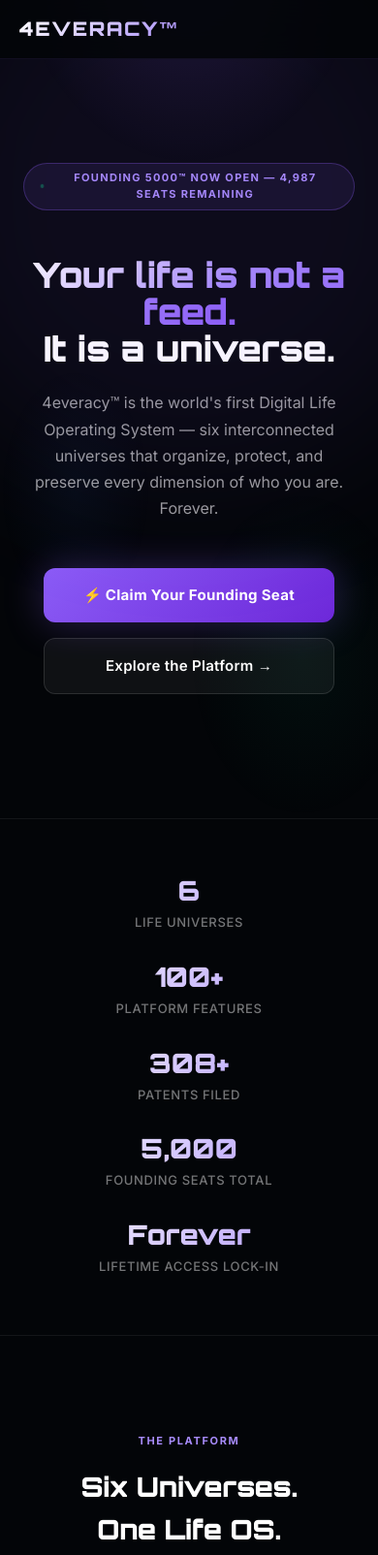
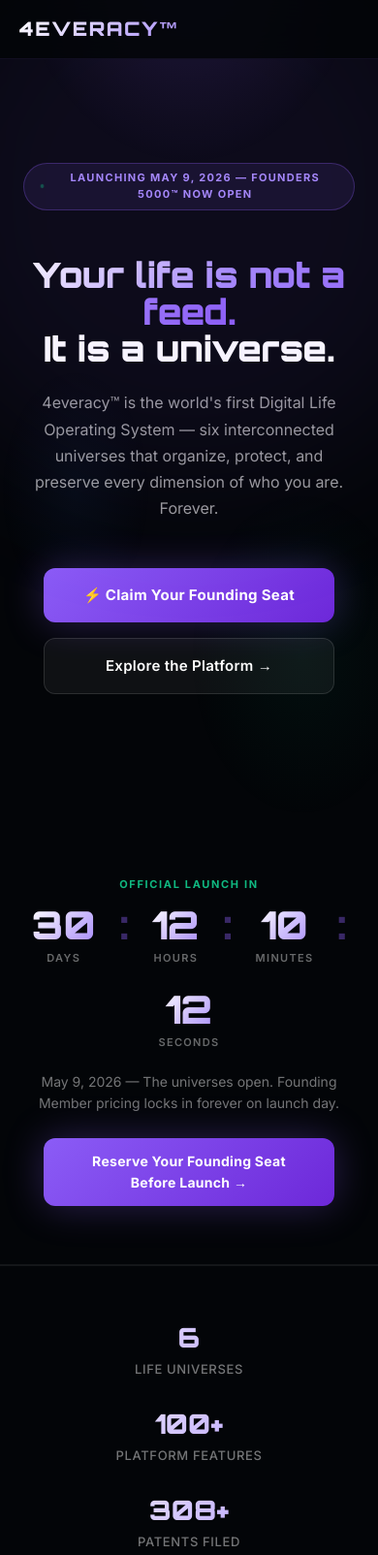
Before and after one commit to hirejeffreywilliams-design/4everacy-landing, a plain HTML site: page index.html in a window 390 px wide. Shown: the top 1604 px of the page at 97% size. Drawn offline with Linux system fonts and the light colour scheme.

Commit message:
Add 30-day launch countdown, update Stripe links, update launch messaging

```diff
--- a/index.html
+++ b/index.html
@@ -651,6 +651,7 @@
     <a href="#universes">Platform</a>
     <a href="#founders">Founders 5000</a>
     <a href="#how">How It Works</a>
+    <a href="#countdown">Launch Date</a>
     <a href="#waitlist" class="nav-cta">Join Now</a>
   </div>
 </nav>
@@ -662,7 +663,7 @@
     <div style="text-align:center;margin-bottom:16px;">
       <span class="hero-badge">
         <span class="dot"></span>
-        Founding 5000™ Now Open — 4,987 Seats Remaining
+        Launching May 9, 2026 — Founders 5000™ Now Open
       </span>
     </div>
     <h1 class="hero-title">
@@ -680,6 +681,36 @@
         Explore the Platform →
       </a>
     </div>
+  </div>
+</section>
+
+<!-- LAUNCH COUNTDOWN -->
+<section id="countdown" style="padding: 60px 24px; text-align: center; border-bottom: 1px solid rgba(255,255,255,0.07); position: relative; z-index: 1;">
+  <div style="max-width: 700px; margin: 0 auto;">
+    <div style="font-size: 11px; font-weight: 700; letter-spacing: 0.15em; text-transform: uppercase; color: #10B981; margin-bottom: 12px;">OFFICIAL LAUNCH IN</div>
+    <div id="countdown-timer" style="display: flex; justify-content: center; gap: 24px; flex-wrap: wrap; margin-bottom: 20px;">
+      <div style="text-align: center;">
+        <div id="days" style="font-family: 'Orbitron', sans-serif; font-size: clamp(40px, 8vw, 80px); font-weight: 900; background: linear-gradient(135deg, #ffffff, #a78bfa); -webkit-background-clip: text; -webkit-text-fill-color: transparent; background-clip: text; line-height: 1;">30</div>
+        <div style="font-size: 11px; color: rgba(255,255,255,0.4); letter-spacing: 0.12em; text-transform: uppercase; font-weight: 600; margin-top: 6px;">Days</div>
+      </div>
+      <div style="font-family: 'Orbitron', sans-serif; font-size: clamp(40px, 8vw, 80px); font-weight: 900; color: rgba(139,92,246,0.4); line-height: 1;">:</div>
+      <div style="text-align: center;">
+        <div id="hours" style="font-family: 'Orbitron', sans-serif; font-size: clamp(40px, 8vw, 80px); font-weight: 900; background: linear-gradient(135deg, #ffffff, #a78bfa); -webkit-background-clip: text; -webkit-text-fill-color: transparent; background-clip: text; line-height: 1;">00</div>
+        <div style="font-size: 11px; color: rgba(255,255,255,0.4); letter-spacing: 0.12em; text-transform: uppercase; font-weight: 600; margin-top: 6px;">Hours</div>
+      </div>
+      <div style="font-family: 'Orbitron', sans-serif; font-size: clamp(40px, 8vw, 80px); font-weight: 900; color: rgba(139,92,246,0.4); line-height: 1;">:</div>
+      <div style="text-align: center;">
+        <div id="minutes" style="font-family: 'Orbitron', sans-serif; font-size: clamp(40px, 8vw, 80px); font-weight: 900; background: linear-gradient(135deg, #ffffff, #a78bfa); -webkit-background-clip: text; -webkit-text-fill-color: transparent; background-clip: text; line-height: 1;">00</div>
+        <div style="font-size: 11px; color: rgba(255,255,255,0.4); letter-spacing: 0.12em; text-transform: uppercase; font-weight: 600; margin-top: 6px;">Minutes</div>
+      </div>
+      <div style="font-family: 'Orbitron', sans-serif; font-size: clamp(40px, 8vw, 80px); font-weight: 900; color: rgba(139,92,246,0.4); line-height: 1;">:</div>
+      <div style="text-align: center;">
+        <div id="seconds" style="font-family: 'Orbitron', sans-serif; font-size: clamp(40px, 8vw, 80px); font-weight: 900; background: linear-gradient(135deg, #ffffff, #a78bfa); -webkit-background-clip: text; -webkit-text-fill-color: transparent; background-clip: text; line-height: 1;">00</div>
+        <div style="font-size: 11px; color: rgba(255,255,255,0.4); letter-spacing: 0.12em; text-transform: uppercase; font-weight: 600; margin-top: 6px;">Seconds</div>
+      </div>
+    </div>
+    <p style="font-size: 14px; color: rgba(255,255,255,0.45); margin-bottom: 24px;">May 9, 2026 — The universes open. Founding Member pricing locks in forever on launch day.</p>
+    <a href="#founders" class="btn-primary" style="font-size: 14px; padding: 13px 28px;">Reserve Your Founding Seat Before Launch →</a>
   </div>
 </section>
 
@@ -821,7 +852,7 @@
         <li>Lifetime access lock-in</li>
         <li>1.0× FSU™ base multiplier</li>
       </ul>
-      <a href="https://buy.stripe.com/test_8x2fZg2PD300dUf64Egfu05" target="_blank" class="tier-cta" style="background:rgba(16,185,129,0.12);border:1px solid rgba(16,185,129,0.3);color:#10B981;">Claim Pioneer Seat</a>
+      <a href="https://buy.stripe.com/test_bJe8wOgGtcAA5nJ3Wwgfu09" target="_blank" class="tier-cta" style="background:rgba(16,185,129,0.12);border:1px solid rgba(16,185,129,0.3);color:#10B981;">Claim Pioneer Seat</a>
     </div>
 
     <!-- Pathfinder -->
@@ -839,7 +870,7 @@
         <li>Lifetime access lock-in</li>
         <li>2.0× FSU™ multiplier</li>
       </ul>
-      <a href="https://buy.stripe.com/test_7sY3cucqd9oo3fBgJigfu06" target="_blank" class="tier-cta" style="background:rgba(59,130,246,0.12);border:1px solid rgba(59,130,246,0.3);color:#3B82F6;">Claim Pathfinder Seat</a>
+      <a href="https://buy.stripe.com/test_cNifZg1Lz30017tboYgfu0b" target="_blank" class="tier-cta" style="background:rgba(59,130,246,0.12);border:1px solid rgba(59,130,246,0.3);color:#3B82F6;">Claim Pathfinder Seat</a>
     </div>
 
     <!-- Visionary (featured) -->
@@ -858,7 +889,7 @@
         <li>Lifetime access lock-in</li>
         <li>3.5× FSU™ multiplier</li>
       </ul>
-      <a href="https://buy.stripe.com/test_fZu6oG3THeIIbM778Igfu08" target="_blank" class="tier-cta" style="background:linear-gradient(135deg,#8B5CF6,#6D28D9);color:#fff;">Claim Visionary Seat</a>
+      <a href="https://buy.stripe.com/test_9B628qcqd4445nJ1Oogfu0c" target="_blank" class="tier-cta" style="background:linear-gradient(135deg,#8B5CF6,#6D28D9);color:#fff;">Claim Visionary Seat</a>
     </div>
 
     <!-- Legend -->
@@ -877,7 +908,7 @@
         <li>Lifetime access lock-in</li>
         <li>6.0× FSU™ multiplier — maximum</li>
       </ul>
-      <a href="https://buy.stripe.com/test_aFa6oG1Lz8kkcQbeBagfu07" target="_blank" class="tier-cta" style="background:linear-gradient(135deg,#D4AF37,#B8860B);color:#000;font-weight:800;">Claim Legend Seat</a>
+      <a href="https://buy.stripe.com/test_00w4gy9e1eII2bxdx6gfu0a" target="_blank" class="tier-cta" style="background:linear-gradient(135deg,#D4AF37,#B8860B);color:#000;font-weight:800;">Claim Legend Seat</a>
     </div>
   </div>
 </section>
@@ -885,14 +916,14 @@
 <!-- HOW IT WORKS -->
 <section id="how">
   <div class="section-label">How It Works</div>
-  <h2 class="section-title">From Waitlist to Legacy<br/>in Three Steps</h2>
+  <h2 class="section-title">From Founding Member to Full Access</h2>
   <p class="section-sub">Getting started is simple. Your universe is waiting.</p>
 
   <div class="steps-grid">
     <div>
       <div class="step-num">STEP 01</div>
-      <div class="step-title">Join the Waitlist</div>
-      <p class="step-desc">Enter your email below to secure your position in the Founders 5000™ queue. Your slot number is locked the moment you sign up.</p>
+      <div class="step-title">Claim Your Founding Seat</div>
+      <p class="step-desc">Choose your founding tier above and lock in your price. You'll receive your FM Serial Number and Founding Badge immediately after payment.</p>
     </div>
     <div>
       <div class="step-num">STEP 02</div>
@@ -901,8 +932,8 @@
     </div>
     <div>
       <div class="step-num">STEP 03</div>
-      <div class="step-title">Receive Your Universe</div>
-      <p class="step-desc">Get your FM Serial Number, Founding Badge, and early access to all six universes. Your digital legacy starts the day we launch.</p>
+      <div class="step-title">Get Full Access on May 9</div>
+      <p class="step-desc">When 4everacy launches on May 9, 2026, you get first access to all six universes — your price is locked forever, and your FSU™ multipliers start compounding from day one.</p>
     </div>
   </div>
 </section>
@@ -937,6 +968,32 @@
     <span style="color:rgba(255,255,255,0.15);margin-top:8px;display:inline-block;">4everacy.com · Built to Last Forever</span>
   </p>
 </footer>
+
+<script>
+  // 30-day launch countdown — May 9, 2026 11:59 PM EDT
+  function updateCountdown() {
+    const launch = new Date('2026-05-09T23:59:00-04:00');
+    const now = new Date();
+    const diff = launch - now;
+    if (diff <= 0) {
+      document.getElementById('days').textContent = '00';
+      document.getElementById('hours').textContent = '00';
+      document.getElementById('minutes').textContent = '00';
+      document.getElementById('seconds').textContent = '00';
+      return;
+    }
+    const d = Math.floor(diff / (1000 * 60 * 60 * 24));
+    const h = Math.floor((diff % (1000 * 60 * 60 * 24)) / (1000 * 60 * 60));
+    const m = Math.floor((diff % (1000 * 60 * 60)) / (1000 * 60));
+    const s = Math.floor((diff % (1000 * 60)) / 1000);
+    document.getElementById('days').textContent = String(d).padStart(2, '0');
+    document.getElementById('hours').textContent = String(h).padStart(2, '0');
+    document.getElementById('minutes').textContent = String(m).padStart(2, '0');
+    document.getElementById('seconds').textContent = String(s).padStart(2, '0');
+  }
+  updateCountdown();
+  setInterval(updateCountdown, 1000);
+</script>
 
 <script>
   function handleWaitlist(e) {
```
